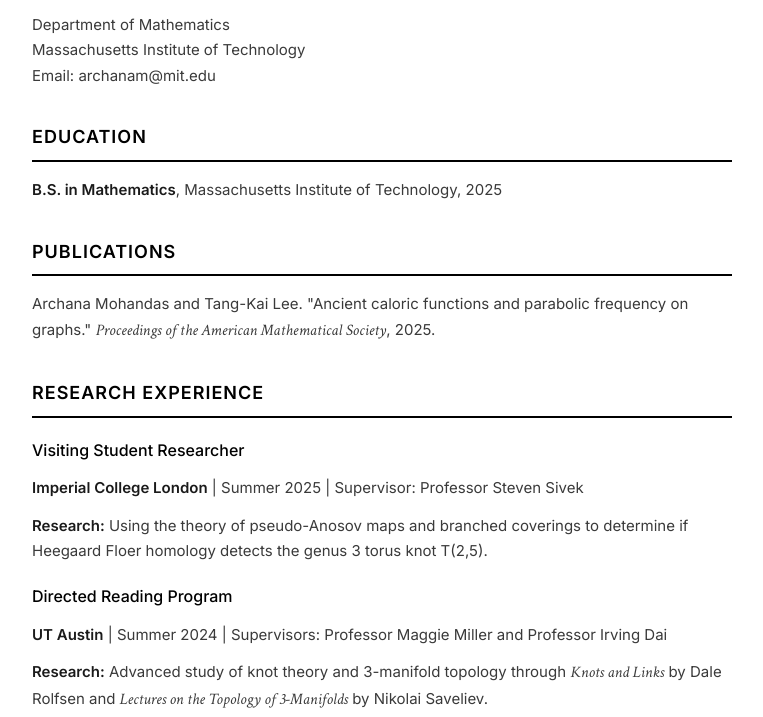
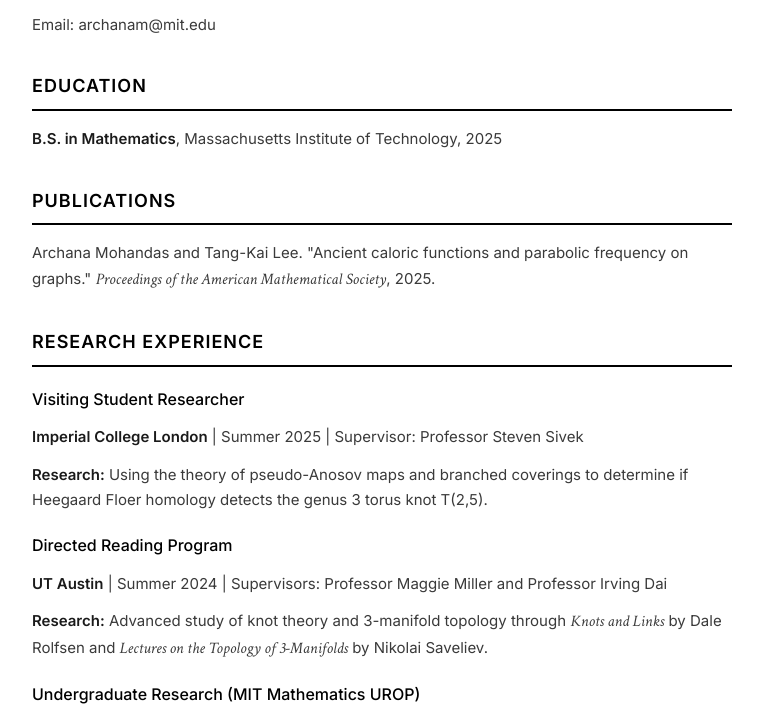
Before and after one commit to praveen-cloudclarity/archanamohandas, a plain HTML site: page cv.html in a window 1280 px wide. Shown: the part 241-958 px from the top of the page, without its empty margins (258-1021 px from the left). Drawn offline with Linux system fonts and the light colour scheme.

```diff
--- a/cv.html
+++ b/cv.html
@@ -20,8 +20,6 @@
         <section>
             <h2>Archana Mohandas</h2>
             <p>
-                Department of Mathematics<br>
-                Massachusetts Institute of Technology<br>
                 Email: archanam@mit.edu
             </p>
         </section>
```
